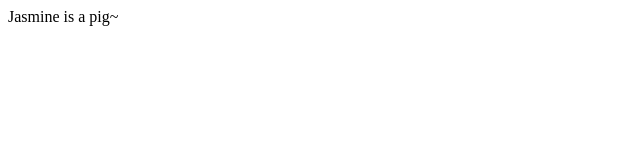
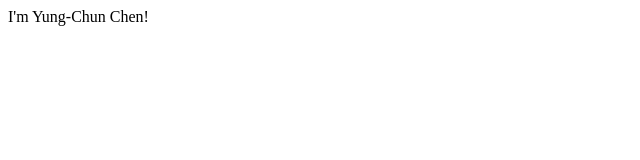
Before and after one commit to andrewchen29/andrewchen29.github.io, a plain HTML site: page index.html in a window 1280 px wide. Shown: the full height of the page, 0-640 px from the left. Drawn offline with Linux system fonts and the light colour scheme.

Commit message:
Update index.html

```diff
--- a/index.html
+++ b/index.html
@@ -1,8 +1,8 @@
 <html>
     <head>
-        <title>Andrew's website</title>
+        <title>My website</title>
     </head>
     <body>
-        Jasmine is a pig~
+        I'm Yung-Chun Chen!
     </body>
 </html>
```
